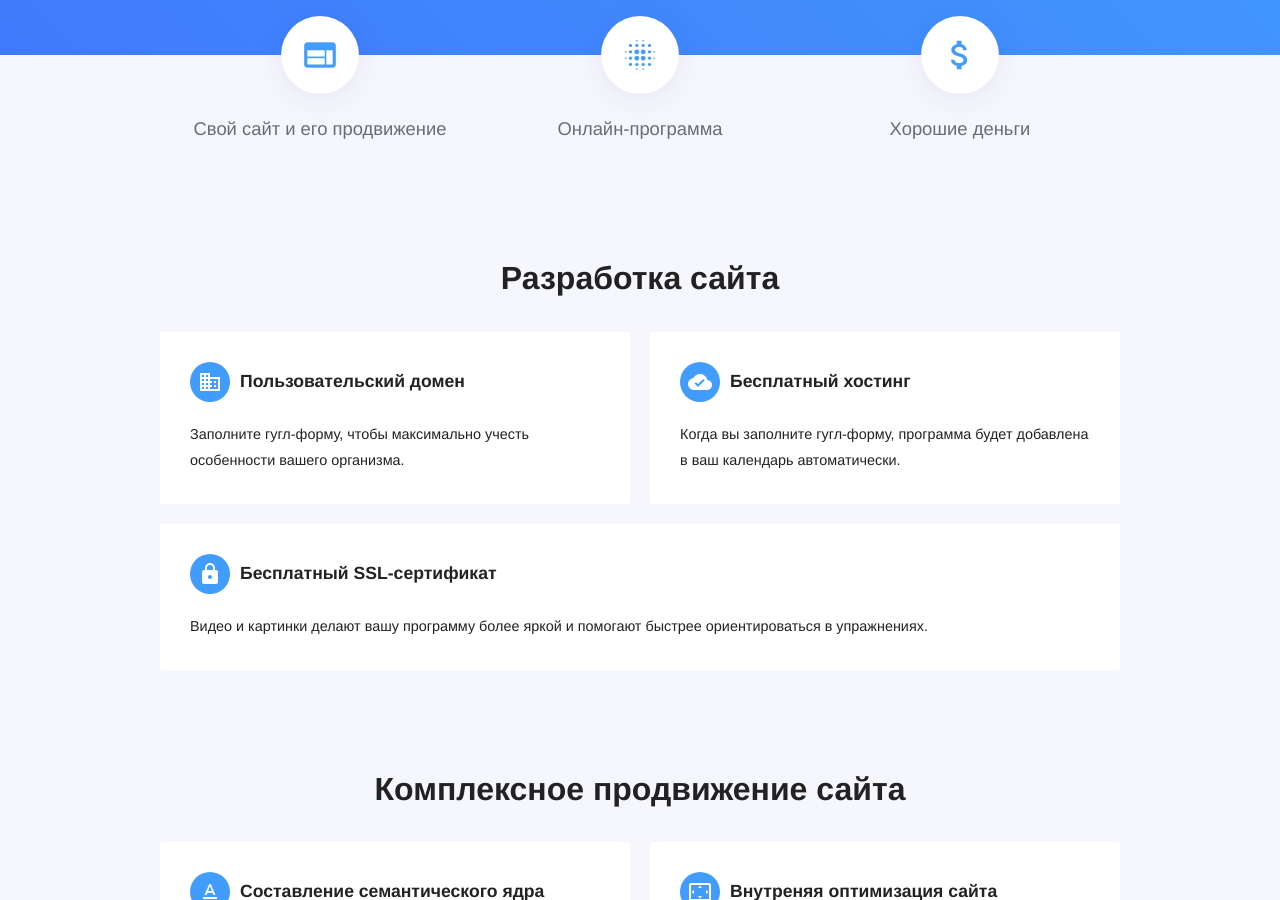
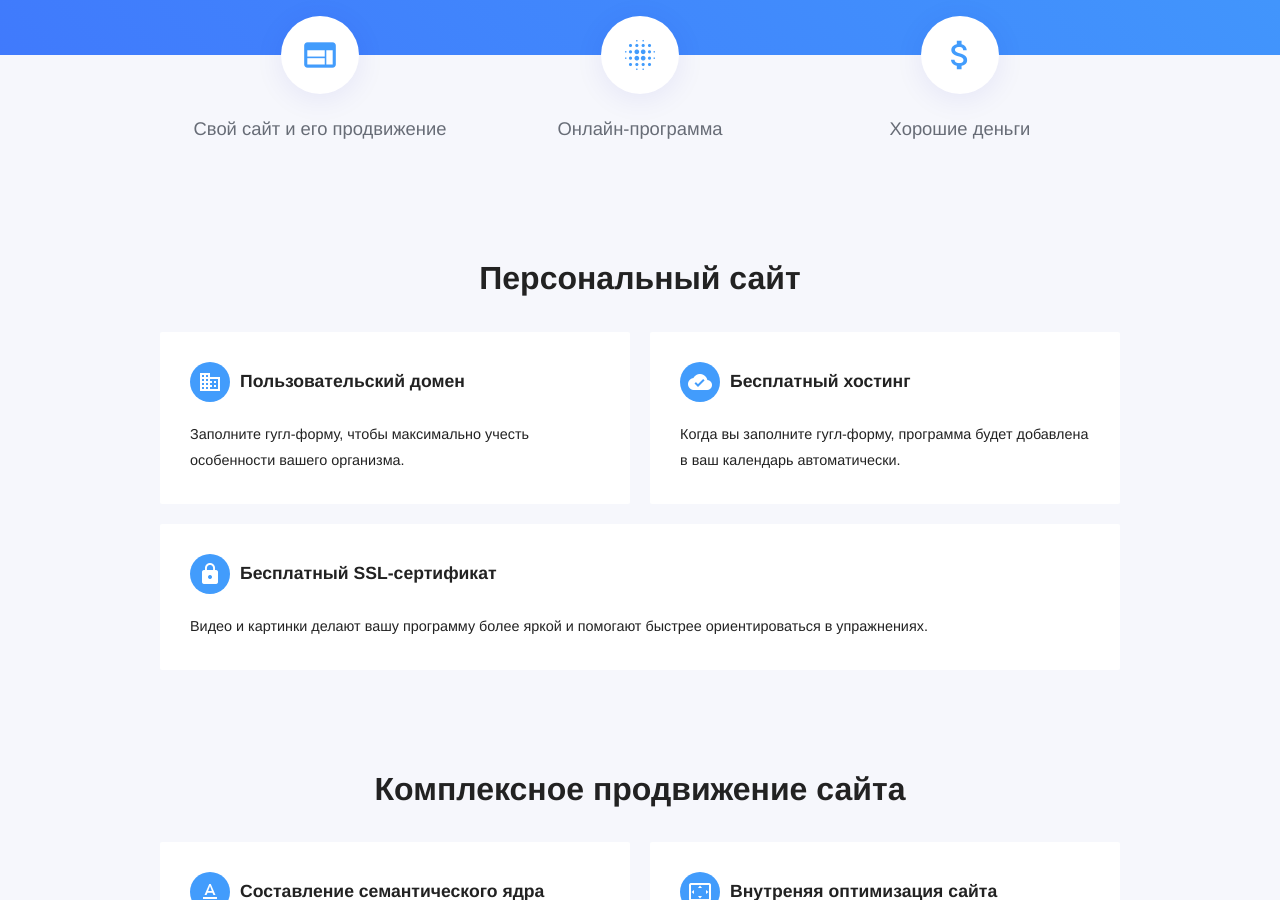
Before and after one commit to RakhimyanTim/adroholic.github.io, a Jekyll site: the page built from pages/features.html, in a window 1280 px wide and 900 px high, scrolled down 337 px. Built offline with Jekyll 4.4.1, drawn with Linux system fonts in a browser that asks for light colours; some web fonts are replaced.

Commit message:
Update features.html

```diff
--- a/pages/features.html
+++ b/pages/features.html
@@ -21,7 +21,7 @@ permalink: /features/
 </ul>
 
 <div class="feature-content">
-	<h2>Разработка сайта</h2>
+	<h2>Персональный сайт</h2>
 
 	<ul class="cards">
 		{% include components/features/data-block.html icon="domain" title="Пользовательский домен" content="Заполните гугл-форму, чтобы максимально учесть особенности вашего организма." %}
```
